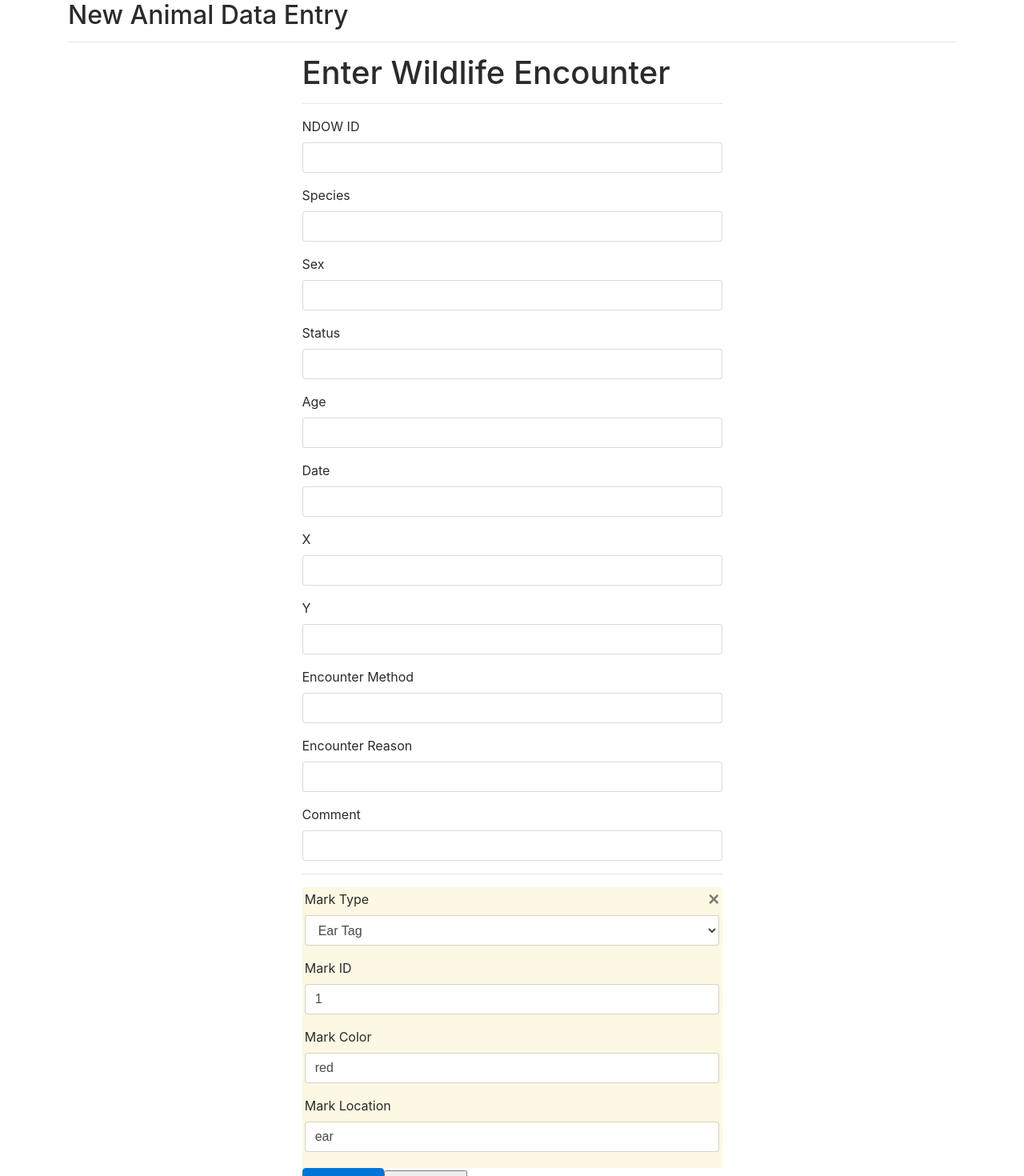
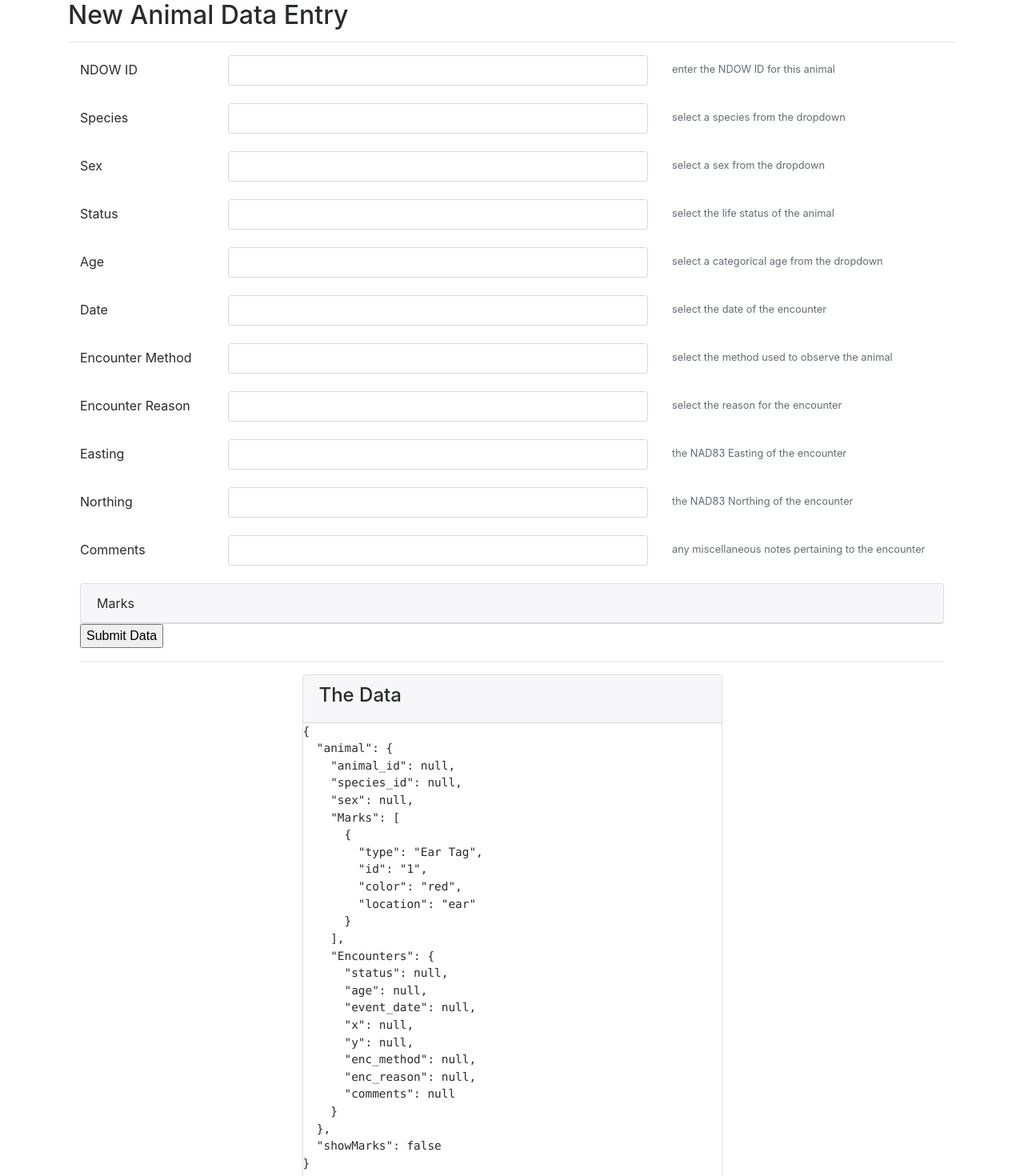
Before and after one commit to oss-wec/wlf-enc-web, a Vue app: page /encounters/new in a window 1280 px wide. Shown: the part 80-1550 px from the top of the page at 80% size. Built offline with nearby package versions, Linux system fonts and the light colour scheme.

Commit message:
data entry changes, similar to old EJS form

```diff
--- a/src/components/AnimalCards.vue
+++ b/src/components/AnimalCards.vue
@@ -101,7 +101,7 @@ export default {
 }
 </script>
 
-<style lang="css">
+<style lang="css" scoped>
 .card {
   margin-bottom: 10px;
   box-shadow: 0 1px 3px rgba(0,0,0,0.12), 0 1px 2px rgba(0,0,0,0.24);
--- a/src/components/EncDataEntry.vue
+++ b/src/components/EncDataEntry.vue
@@ -1,95 +1,181 @@
 <template lang="html">
   <div class="container">
-    <form class="" action="index.html" method="post">
-      <div class="row">
-        <div class="col-xs-12 col-sm-8 offset-sm-2 col-md-6 offset-md-3">
-          <h1>Enter Wildlife Encounter</h1>
-          <hr>
-          <!-- element / animal section  -->
-          <div class="form-group">
-            <label>NDOW ID</label>
-            <input class="form-control" type="text" v-model="animal.animal_id">
+
+    <form>
+      <div class="form-group row">
+        <label class="col-sm-2 col-form-label">NDOW ID</label>
+        <div class="col-sm-6">
+          <input type="text" class="form-control" v-model="animal.animal_id">
         </div>
-          <div class="form-group">
-            <label>Species</label>
-            <input class="form-control" type="text" v-model="animal.species_id">
+        <div class="col-sm-4">
+          <p class="form-text text-muted"><small>enter the NDOW ID for this animal</small></p>
         </div>
-          <div class="form-group">
-            <label>Sex</label>
-            <input class="form-control" type="text" v-model="animal.sex">
       </div>
 
-          <!-- event / encounter section -->
-          <div class="form-group">
-            <label>Status</label>
-            <input class="form-control" type="text" v-model="animal.Encounters.status">
+      <div class="form-group row">
+        <label class="col-sm-2 col-form-label">Species</label>
+        <div class="col-sm-6">
+          <input type="text" class="form-control" v-model="animal.species_id">
         </div>
-          <div class="form-group">
-            <label>Age</label>
-            <input class="form-control" type="text" v-model="animal.Encounters.age">
+        <div class="col-sm-4">
+          <p class="form-text text-muted"><small>select a species from the dropdown</small></p>
         </div>
-          <div class="form-group">
-            <label>Date</label>
-            <input class="form-control" type="text" v-model="animal.Encounters.event_date">
-          </div>
-          <div class="form-group">
-            <label>X</label>
-            <input class="form-control" type="text" v-model="animal.Encounters.x">
-          </div>
-          <div class="form-group">
-            <label>Y</label>
-            <input class="form-control" type="text" v-model="animal.Encounters.y">
-          </div>
-          <div class="form-group">
-            <label>Encounter Method</label>
-            <input class="form-control" type="text" v-model="animal.Encounters.enc_method">
-          </div>
-          <div class="form-group">
-            <label>Encounter Reason</label>
-            <input class="form-control" type="text" v-model="animal.Encounters.enc_reason">
-          </div>
-          <div class="form-group">
-            <label>Comment</label>
-            <input class="form-control" type="text" v-model="animal.Encounters.comments">
       </div>
 
-          <!-- marks dynamic form -->
-          <hr>
-          <div v-for="(mark, index) in animal.Marks" class="mark">
+      <div class="form-group row">
+        <label class="col-sm-2 col-form-label">Sex</label>
+        <div class="col-sm-6">
+          <input type="text" class="form-control" v-model="animal.sex">
+        </div>
+        <div class="col-sm-4">
+          <p class="form-text text-muted"><small>select a sex from the dropdown</small></p>
+        </div>
+      </div>
+
+      <div class="form-group row">
+        <label class="col-sm-2 col-form-label">Status</label>
+        <div class="col-sm-6">
+          <input type="text" class="form-control" v-model="animal.Encounters.status">
+        </div>
+        <div class="col-sm-4">
+          <p class="form-text text-muted"><small>select the life status of the animal</small></p>
+        </div>
+      </div>
+
+      <div class="form-group row">
+        <label class="col-sm-2 col-form-label">Age</label>
+        <div class="col-sm-6">
+          <input type="text" class="form-control" v-model="animal.Encounters.age">
+        </div>
+        <div class="col-sm-4">
+          <p class="form-text text-muted"><small>select a categorical age from the dropdown</small></p>
+        </div>
+      </div>
+
+      <div class="form-group row">
+        <label class="col-sm-2 col-form-label">Date</label>
+        <div class="col-sm-6">
+          <input type="text" class="form-control" v-model="animal.Encounters.event_date">
+        </div>
+        <div class="col-sm-4">
+          <p class="form-text text-muted"><small>select the date of the encounter</small></p>
+        </div>
+      </div>
+
+      <div class="form-group row">
+        <label class="col-sm-2 col-form-label">Encounter Method</label>
+        <div class="col-sm-6">
+          <input type="text" class="form-control" v-model="animal.Encounters.enc_method">
+        </div>
+        <div class="col-sm-4">
+          <p class="form-text text-muted"><small>select the method used to observe the animal</small></p>
+        </div>
+      </div>
+
+      <div class="form-group row">
+        <label class="col-sm-2 col-form-label">Encounter Reason</label>
+        <div class="col-sm-6">
+          <input type="text" class="form-control" v-model="animal.Encounters.enc_reason">
+        </div>
+        <div class="col-sm-4">
+          <p class="form-text text-muted"><small>select the reason for the encounter</small></p>
+        </div>
+      </div>
+
+      <div class="form-group row">
+        <label class="col-sm-2 col-form-label">Easting</label>
+        <div class="col-sm-6">
+          <input type="text" class="form-control" v-model="animal.Encounters.x">
+        </div>
+        <div class="col-sm-4">
+          <p class="form-text text-muted"><small>the NAD83 Easting of the encounter</small></p>
+        </div>
+      </div>
+
+      <div class="form-group row">
+        <label class="col-sm-2 col-form-label">Northing</label>
+        <div class="col-sm-6">
+          <input type="text" class="form-control" v-model="animal.Encounters.y">
+        </div>
+        <div class="col-sm-4">
+          <p class="form-text text-muted"><small>the NAD83 Northing of the encounter</small></p>
+        </div>
+      </div>
+
+      <div class="form-group row">
+        <label class="col-sm-2 col-form-label">Comments</label>
+        <div class="col-sm-6">
+          <input type="text" class="form-control" v-model="animal.Encounters.comments">
+        </div>
+        <div class="col-sm-4">
+          <p class="form-text text-muted"><small>any miscellaneous notes pertaining to the encounter</small></p>
+        </div>
+      </div>
+
+      <!-- start marks data entry module -->
+      <div class="card">
+        <div class="card-header" @click="toggleVisibility('showMarks')">
+          Marks
+        </div>
+        <div class="card-block" v-if="showMarks">
+
+          <div class="card" v-for="(mark, index) in animal.Marks">
+            <div class="card-header">
               <button type="button" class="close" @click="deleteMark(index)">
                 <span>&times;</span>
               </button>
 
-            <div class="form-group">
-              <label >Mark Type</label>
-              <select class="form-control" v-model="mark.type">
-                <option value=""></option>
-                <option value="Band">Band</option>
-                <option value="Collar">Collar</option>
-                <option value="Ear Tag">Ear Tag</option>
-                <option value="PIT Tag">PIT Tag</option>
-              </select>
+              Mark {{ index + 1 }}
             </div>
-            <div class="form-group">
-              <label>Mark ID</label>
-              <input class="form-control" type="text" v-model="mark.id">
+            <div class="card-block">
+              <div class="form-group row">
+                <label class="col-sm-2 col-form-label">Mark Type</label>
+                <div class="col-sm-6">
+                  <input type="text" class="form-control" v-model="mark.type">
                 </div>
-            <div class="form-group">
-              <label>Mark Color</label>
-              <input class="form-control" type="text" v-model="mark.color">
+                <div class="col-sm-4">
+                  <p class="form-text text-muted"><small>what type of mark was used</small></p>
                 </div>
-            <div class="form-group">
-              <label>Mark Location</label>
-              <input class="form-control" type="text" v-model="mark.location">
+              </div>
+
+              <div class="form-group row">
+                <label class="col-sm-2 col-form-label">Mark ID</label>
+                <div class="col-sm-6">
+                  <input type="text" class="form-control" v-model="mark.id">
+                </div>
+                <div class="col-sm-4">
+                  <p class="form-text text-muted"><small>what is the ID of the mark</small></p>
+                </div>
+              </div>
+
+              <div class="form-group row">
+                <label class="col-sm-2 col-form-label">Mark Color</label>
+                <div class="col-sm-6">
+                  <input type="text" class="form-control" v-model="mark.color">
+                </div>
+                <div class="col-sm-4">
+                  <p class="form-text text-muted"><small>what color is the mark</small></p>
+                </div>
+              </div>
+
+              <div class="form-group row">
+                <label class="col-sm-2 col-form-label">Mark Location</label>
+                <div class="col-sm-6">
+                  <input type="text" class="form-control" v-model="mark.location">
+                </div>
+                <div class="col-sm-4">
+                  <p class="form-text text-muted"><small>where was the mark applied</small></p>
+                </div>
+              </div>
             </div>
           </div>
 
           <button type="button" name="button" class="btn btn-primary" @click="addMark">Add Mark</button>
+        </div>
+      </div>
+      <!-- end marks data entry module -->
 
       <button type="button" name="button" v-on:click="submitAnimal">Submit Data</button>
-
-        </div>
-      </div>
     </form>
 
     <hr>
@@ -134,7 +220,8 @@ export default {
           enc_reason: null, // TODO: select
           comments: null // TODO: textarea
         }
-      }
+      },
+      showMarks: false
     }
   },
 
@@ -150,6 +237,10 @@ export default {
       axios.post('http://localhost:1313/events/test', this.animal)
       .then(res => console.log(res))
       .catch(err => console.log(err.response.data))
+    },
+
+    toggleVisibility (toggle) {
+      this[toggle] = !this[toggle]
     },
 
     addMark () {
@@ -168,5 +259,9 @@ export default {
 }
 </script>
 
-<style lang="css">
+<style lang="css" scoped>
+.mark-card {
+  background-color: grey;
+  padding: 10px 0 10px 0;
+}
 </style>
```
Lines whose indentation alone changed are shown as unchanged.
